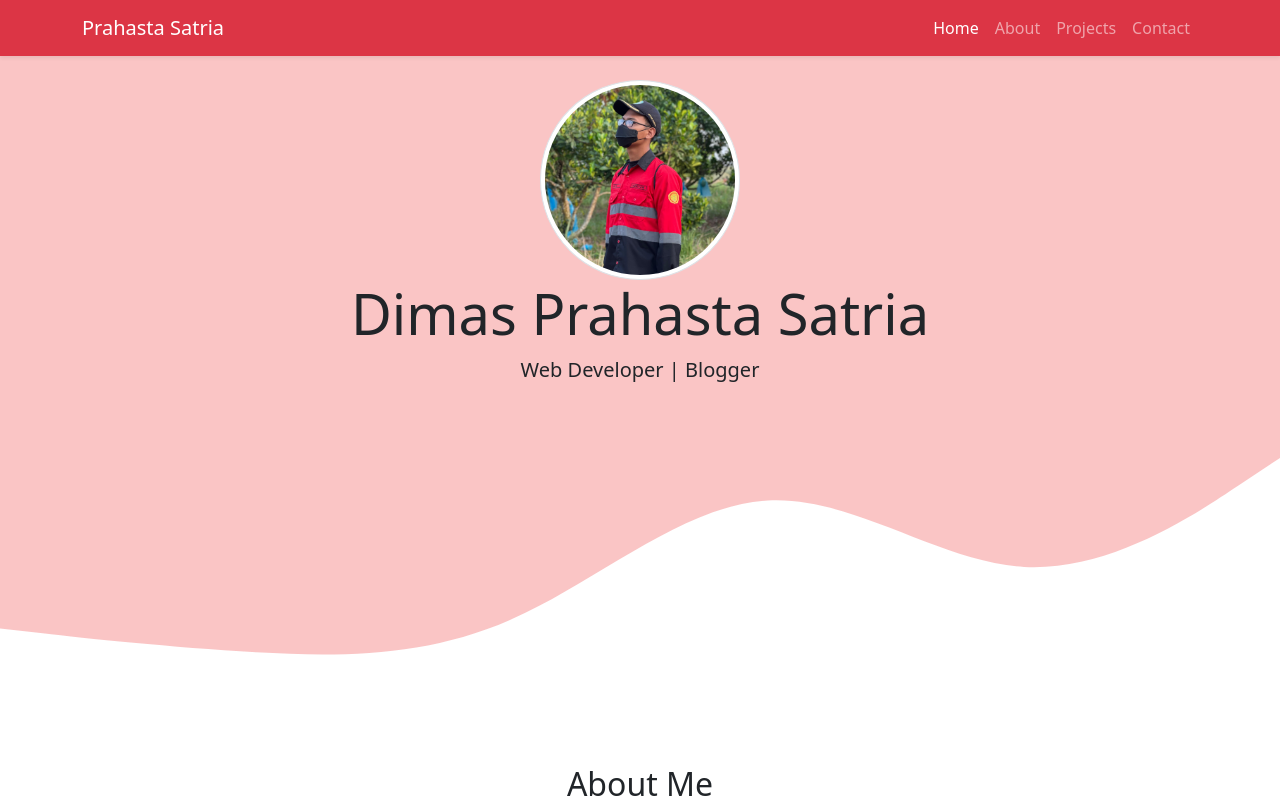
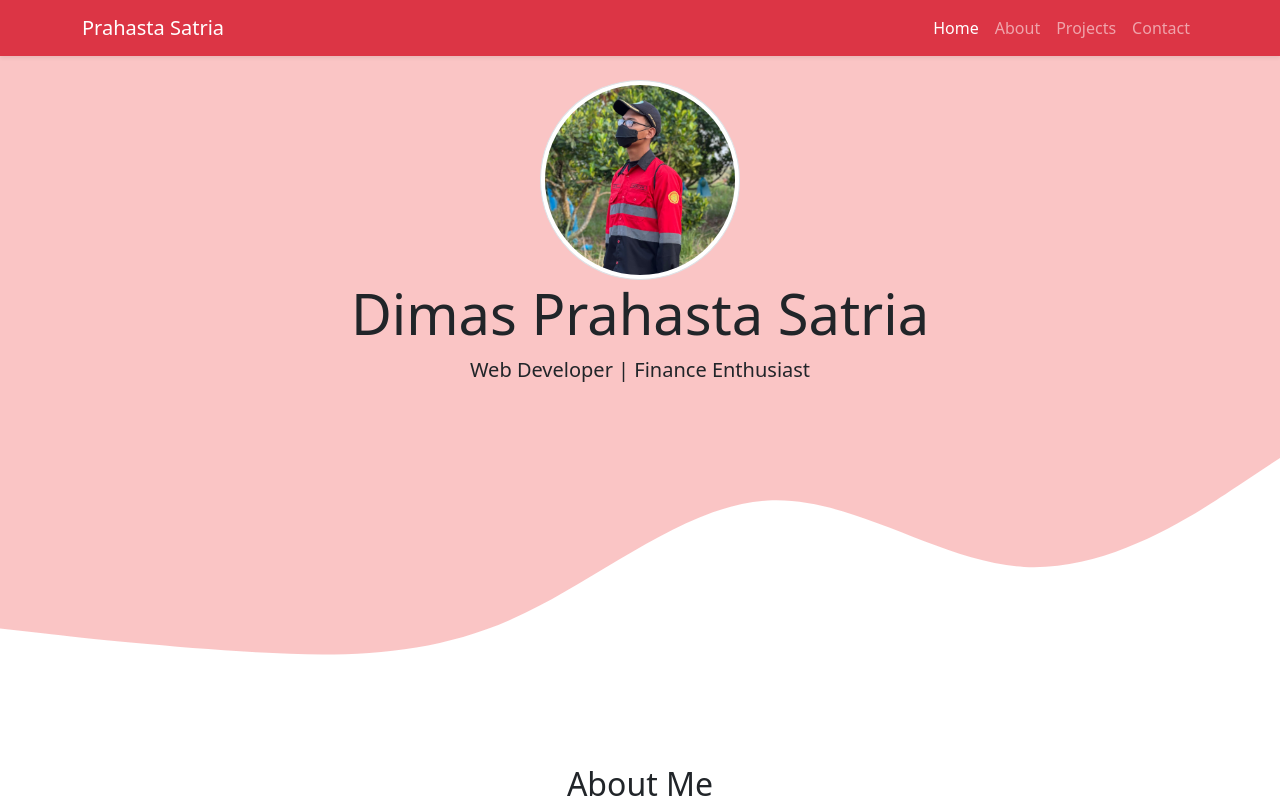
Before and after one commit to vflawlest/Portofolio-bootstrap, a plain HTML site: page index.html in a window 1280 px wide. Shown: the top 807 px of the page. Drawn offline with nearby package versions, Linux system fonts and the light colour scheme.

Commit message:
Update index.html

```diff
--- a/index.html
+++ b/index.html
@@ -42,7 +42,7 @@
     <section id="jumbotron" class="jumbotron text-center">
       <img src="assets/avatar.jpg" alt="Prahasta" style="width: 200px" class="rounded-circle img-thumbnail" />
       <h1 class="display-4">Dimas Prahasta Satria</h1>
-      <p class="lead">Web Developer | Blogger</p>
+      <p class="lead">Web Developer | Finance Enthusiast</p>
       <svg xmlns="http://www.w3.org/2000/svg" viewBox="0 0 1440 320">
         <path
           fill="#ffff"
```
